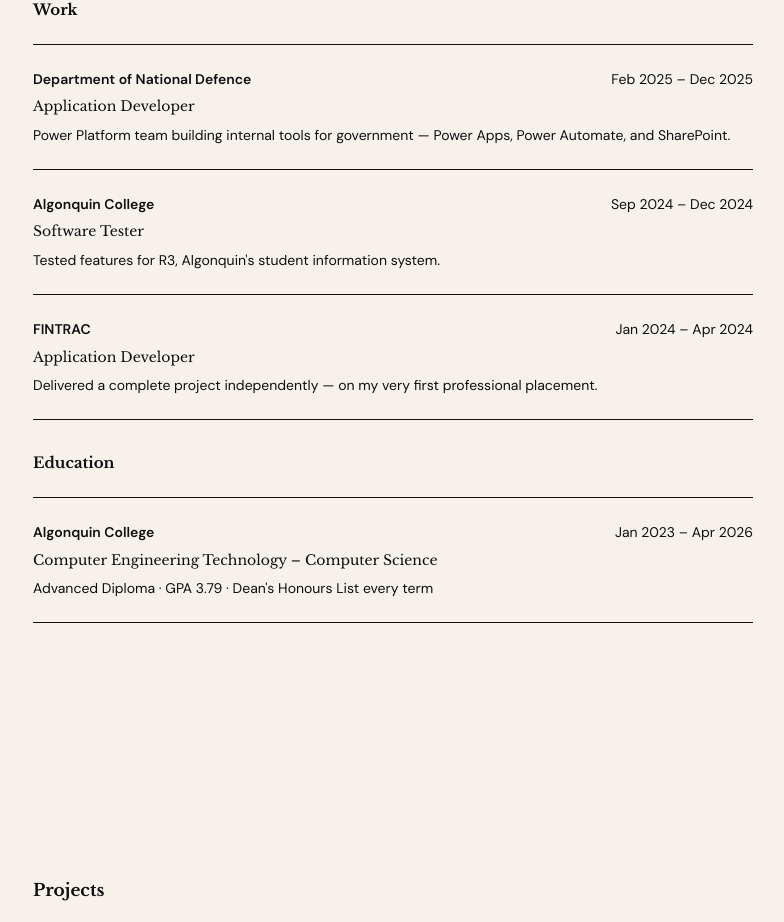
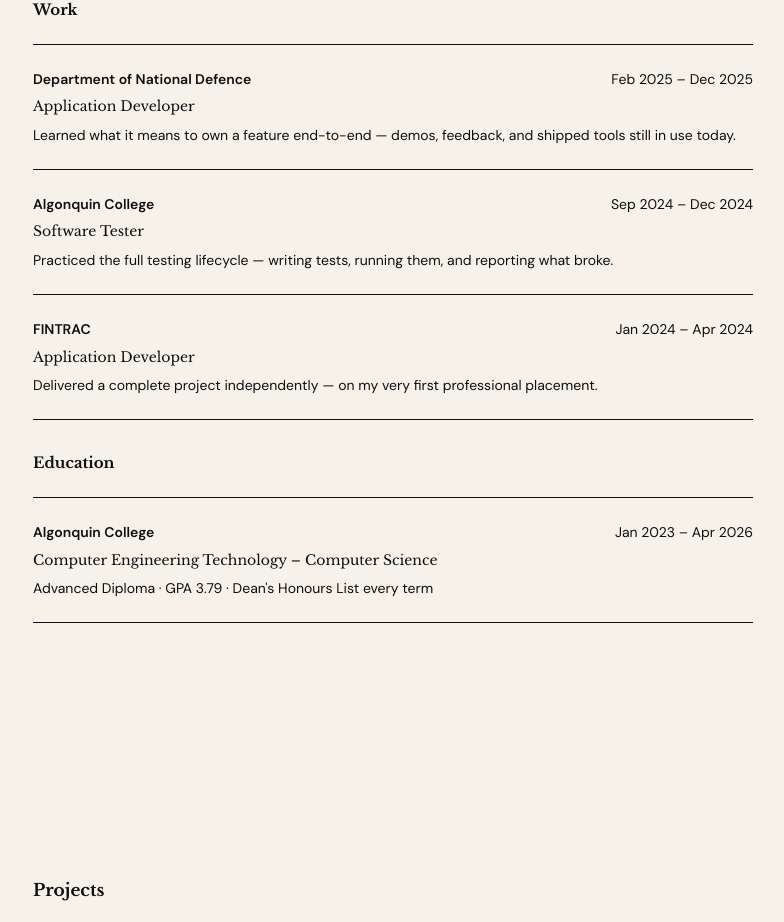
Before and after one commit to SerenePrince/noahpn, a React (Vite) app: page / in a window 1280 px wide. Shown: the part 2157-3079 px from the top of the page, without its empty margins (247-1031 px from the left). Built offline with nearby package versions, Linux system fonts and the light colour scheme.

Commit message:
Fixed experience summaries

```diff
--- a/src/components/Experience.jsx
+++ b/src/components/Experience.jsx
@@ -6,14 +6,14 @@ const workExperience = [
     role: "Application Developer",
     period: "Feb 2025 – Dec 2025",
     description:
-      "Power Platform team building internal tools for government — Power Apps, Power Automate, and SharePoint.",
+      "Learned what it means to own a feature end-to-end — demos, feedback, and shipped tools still in use today.",
   },
   {
     company: "Algonquin College",
     role: "Software Tester",
     period: "Sep 2024 – Dec 2024",
     description:
-      "Tested features for R3, Algonquin's student information system.",
+      "Practiced the full testing lifecycle — writing tests, running them, and reporting what broke.",
   },
   {
     company: "FINTRAC",
```
